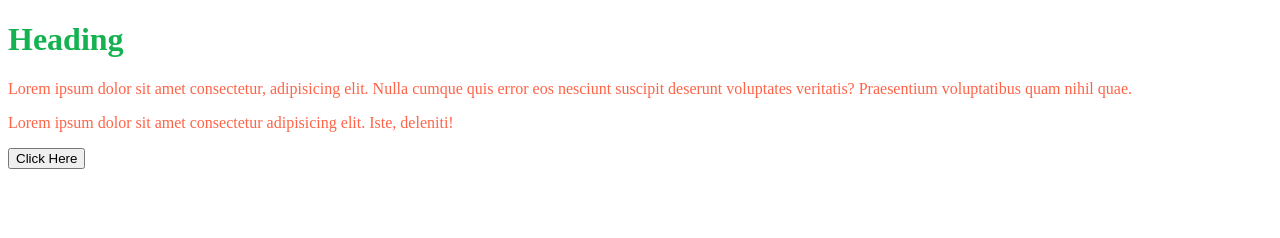
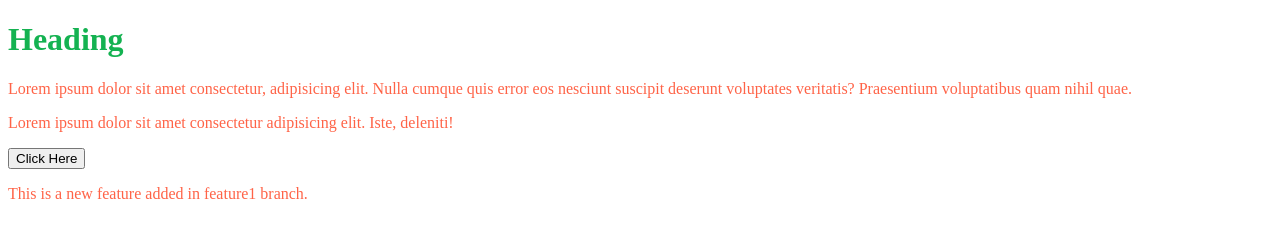
Before and after one commit to anandhu12072002/Demo, a plain HTML site: page index.html in a window 1280 px wide. Drawn offline with Linux system fonts and the light colour scheme.

Commit message:
add feature

```diff
--- a/index.html
+++ b/index.html
@@ -11,5 +11,6 @@
     <p>Lorem ipsum dolor sit amet consectetur, adipisicing elit. Nulla cumque quis error eos nesciunt suscipit deserunt voluptates veritatis? Praesentium voluptatibus quam nihil quae.</p>
     <p>Lorem ipsum dolor sit amet consectetur adipisicing elit. Iste, deleniti!</p>
     <button>Click Here</button>
+    <p>This is a new feature added in feature1 branch.</p>
 </body>
 </html>
```
